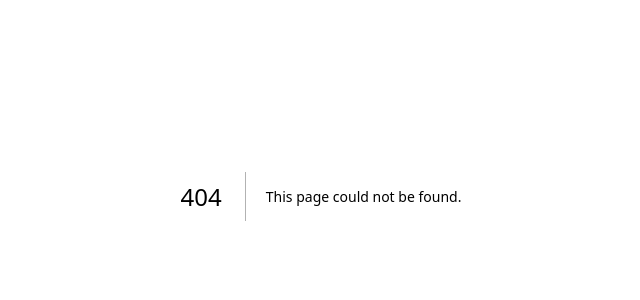
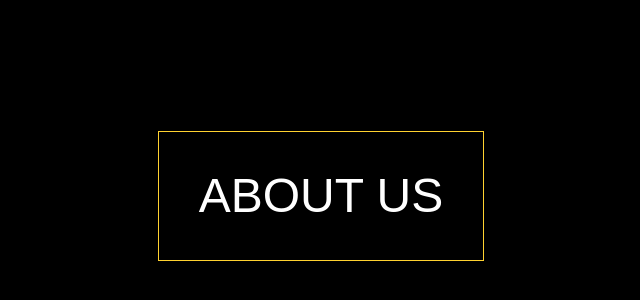
Before and after one commit to RAO-SHAHBAZ/Ecom-With-HMZA, a Next.js app: page /about in a window 1280 px wide. Before the commit this address had no page. Shown: the part 204-504 px from the top of the page, without its empty margins (319-959 px from the left). Built offline with nearby package versions, Linux system fonts and the light colour scheme.

Commit message:
About US PAge Created Succesfully

```diff
--- /dev/null
+++ b/app/about/page.jsx
@@ -0,0 +1,13 @@
+import React from 'react'
+
+function page() {
+  return (
+    <div className='flex justify-center items-center bg-black text-white h-[100vh] w-full '>
+      <h1 className='text-5xl border-amber-300 border p-10'>
+      ABOUT US
+      </h1>
+    </div>
+  )
+}
+
+export default page
```
